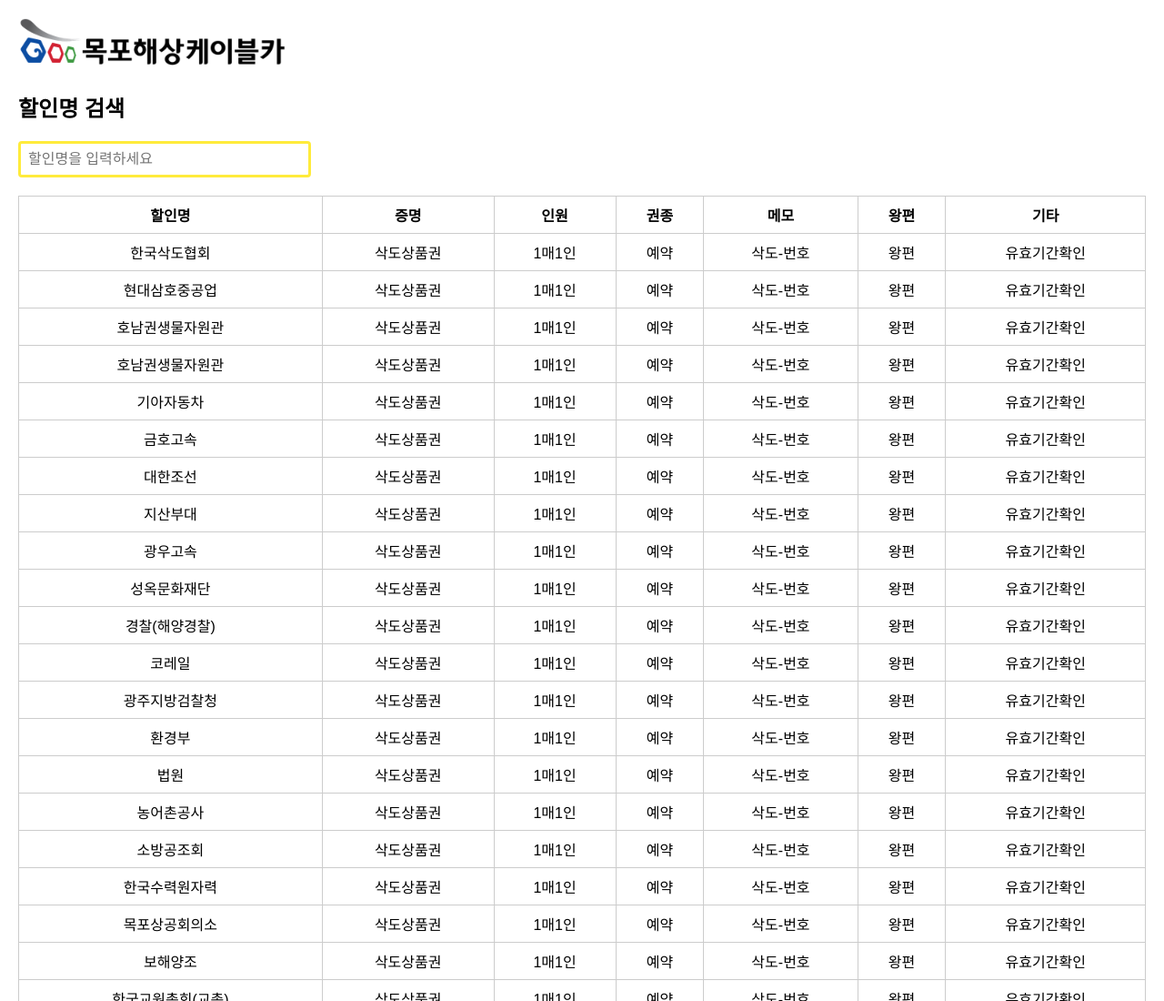
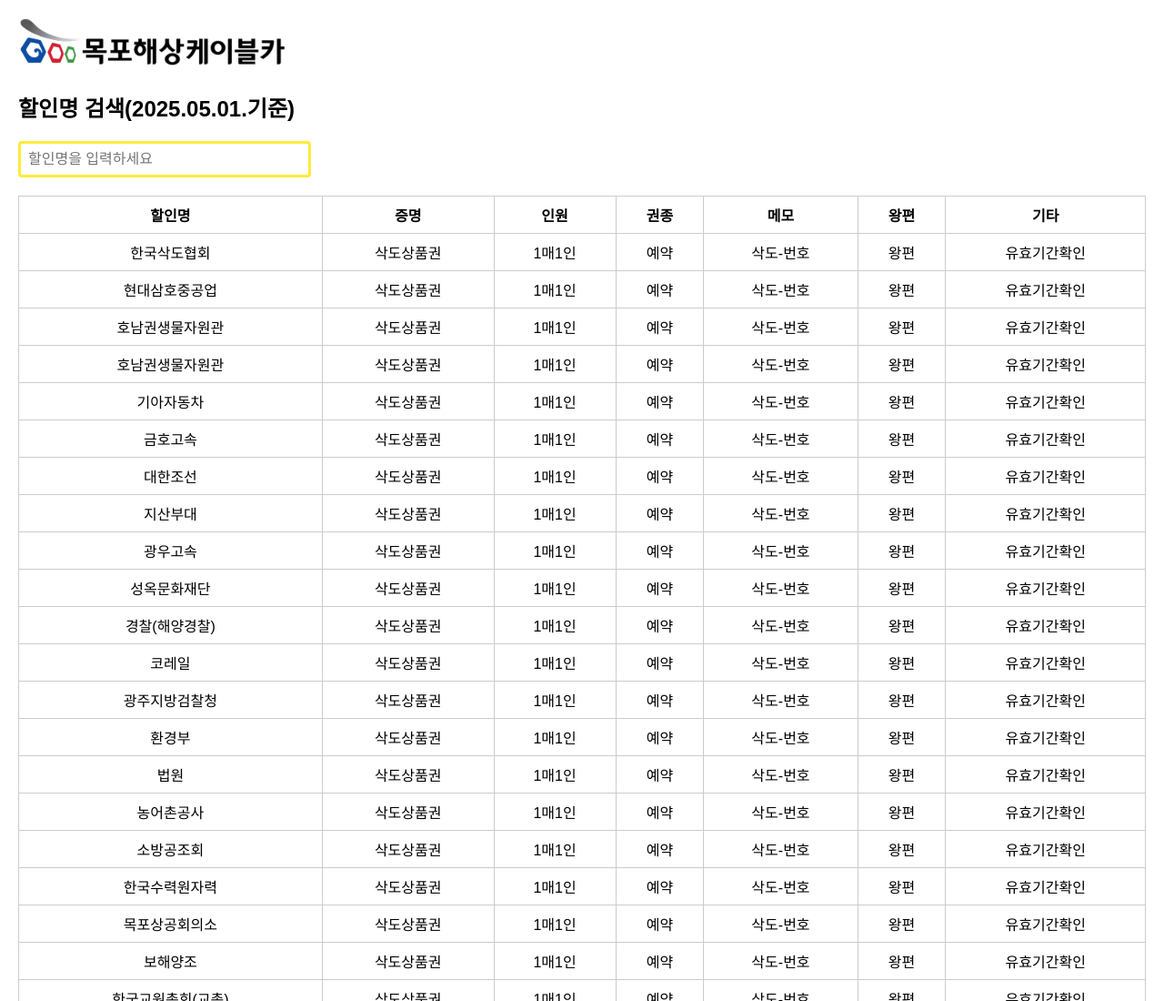
Before and after one commit to mmcc00361/2600, a plain HTML site: page index.html in a window 1280 px wide. Shown: the top 1100 px of the page at 91% size. Drawn offline with Linux system fonts and the light colour scheme.

Commit message:
Update index.html

```diff
--- a/index.html
+++ b/index.html
@@ -45,7 +45,7 @@
         <img src="좌우로고.png" alt="로고">
     </div>
 
-    <h2>할인명 검색</h2>
+    <h2>할인명 검색(2025.05.01.기준)</h2>
     <input type="text" id="searchInput" placeholder="할인명을 입력하세요" oninput="search()">
     <table id="resultTable">
         <thead>
```
